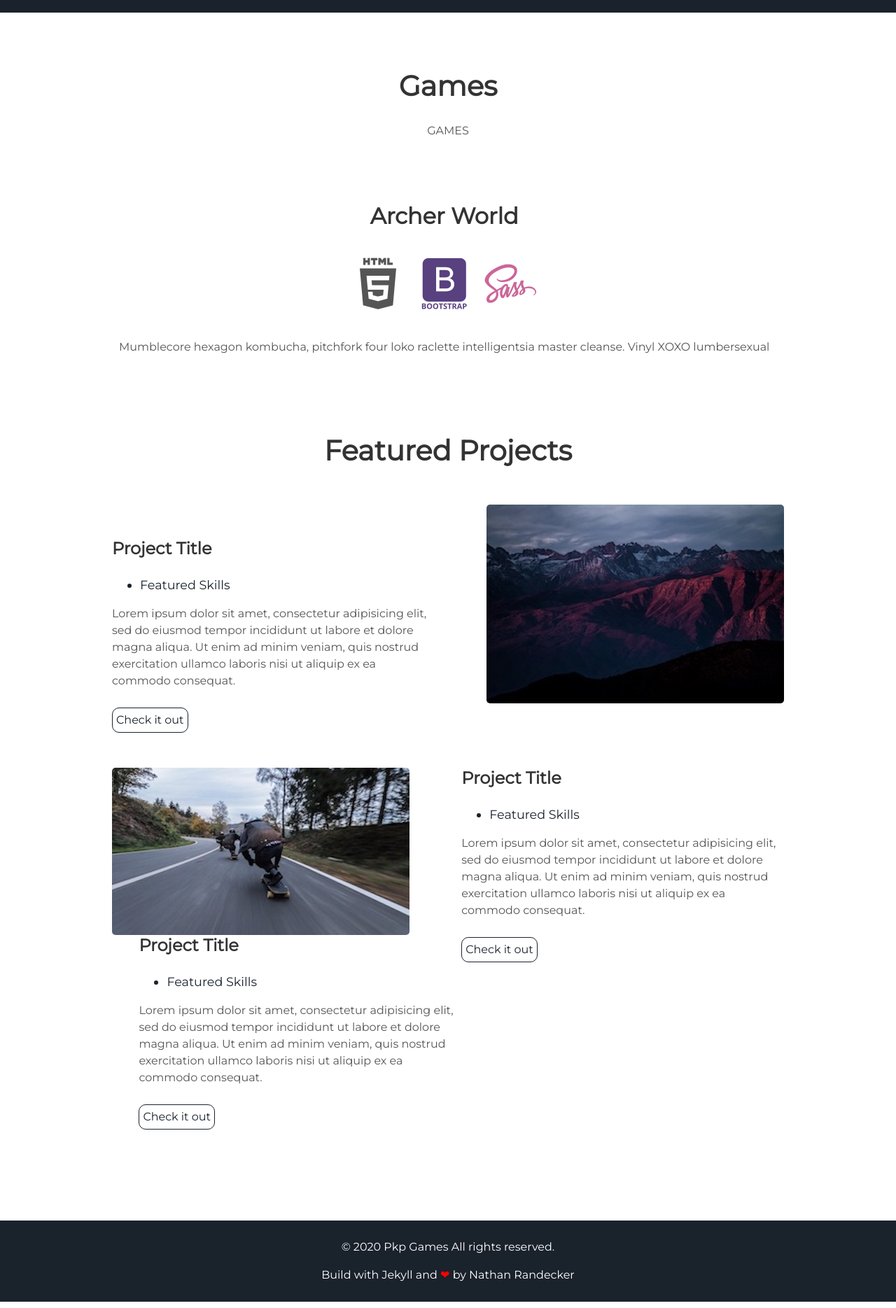
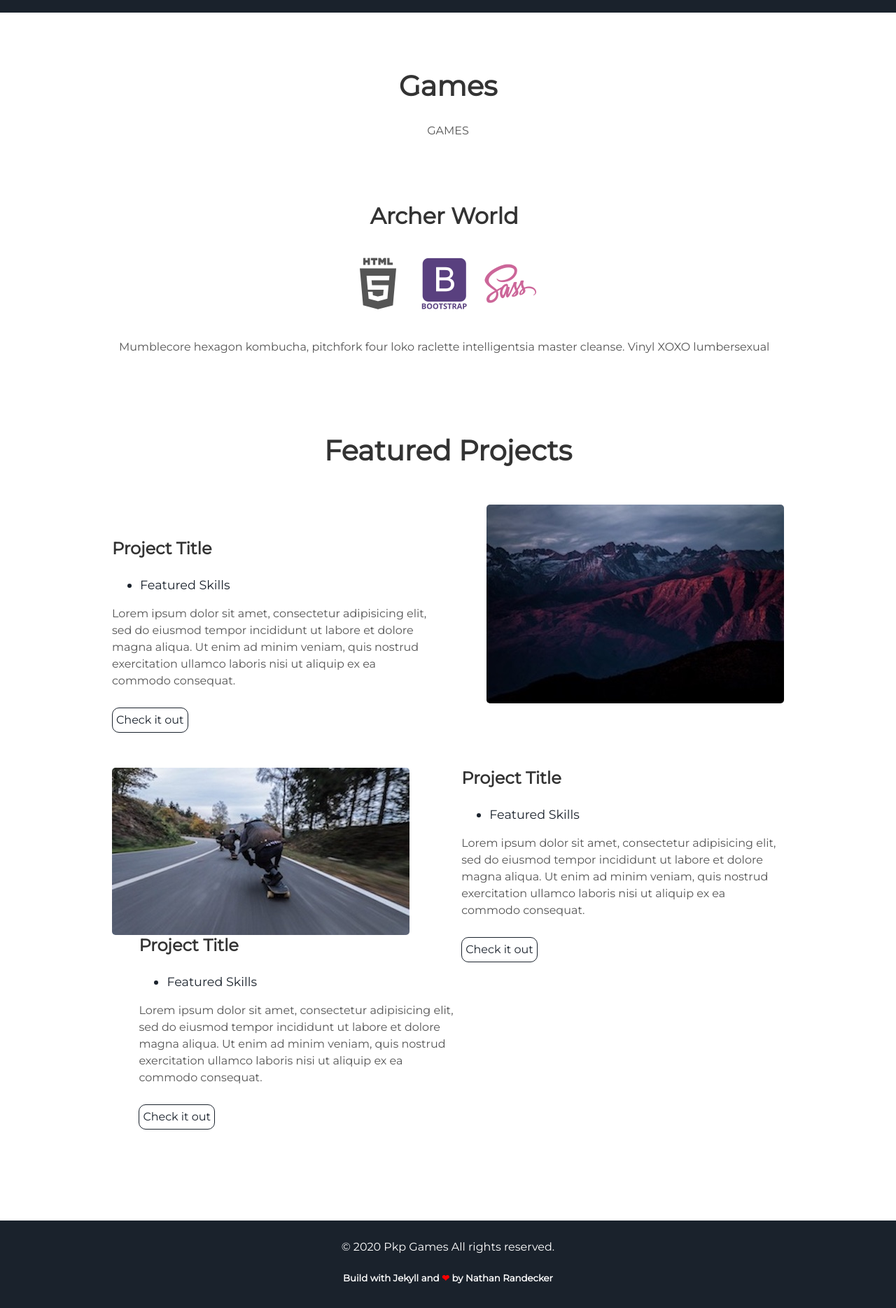
Before and after one commit to pkpgames/pkpgames.github.io, a Jekyll site: the page built from index.html, in a window 1280 px wide. Shown: the part 882-2751 px from the top of the page at 70% size. Built offline with Jekyll 4.4.1, drawn with Linux system fonts in a browser that asks for light colours.

Commit message:
Update footer.html

```diff
--- a/_includes/footer.html
+++ b/_includes/footer.html
@@ -1,6 +1,6 @@
 <footer class="footer">
     <p>&copy; 2020 {{site.username}} All rights reserved.</p>
-    <p>Build with Jekyll and <span class="love">❤</span> by <a href="https://github.com/nrandecker">Nathan Randecker</a></p>
+    <p><h5>Build with Jekyll and <span class="love">❤</span> by <a href="https://github.com/nrandecker">Nathan Randecker</a></h5></p>
 </footer>
 <script src="//cdn.jsdelivr.net/particles.js/2.0.0/particles.min.js"></script>
 <script src="{{ "/assets/js/sweet-scroll.min.js" | prepend: site.baseurl }}"></script>
```
